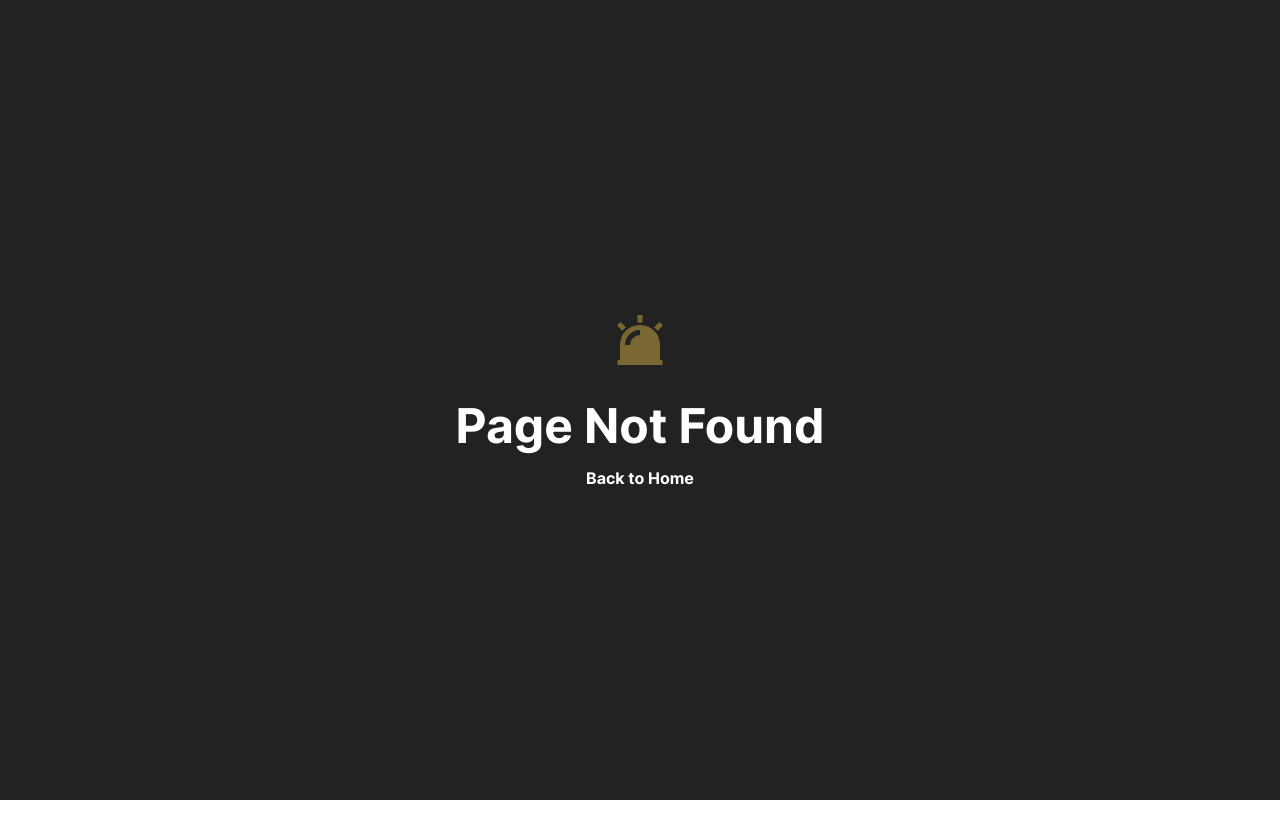
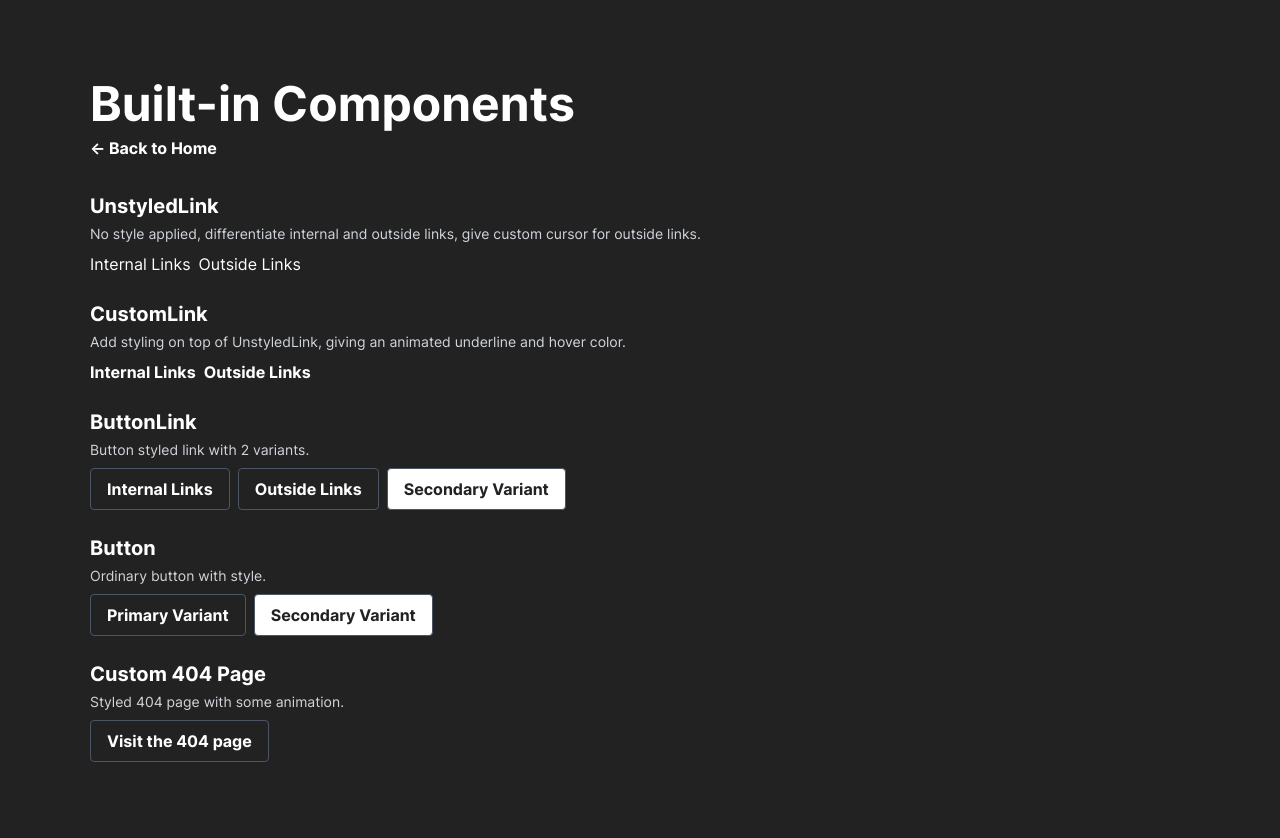
Before and after one commit to Jenis0619/ts-nextjs-tailwind-starter, a Next.js app: page /components in a window 1280 px wide. Before the commit this address had no page. Shown: the top 838 px of the page. Before the commit the page ends 800 px from the top, so only its background shows below. Built offline with nearby package versions, Linux system fonts and the light colour scheme.

Commit message:
feat: move components and add components page

```diff
--- a/src/components/Nav.tsx
+++ b/src/components/Nav.tsx
@@ -1,5 +1,5 @@
 import Link from 'next/link';
-import UnstyledLink from './UnstyledLink';
+import UnstyledLink from './links/UnstyledLink';
 
 const links = [
   { href: '/', label: 'Route' },
--- a/src/components/Seo.tsx
+++ b/src/components/Seo.tsx
@@ -2,9 +2,10 @@ import Head from 'next/head';
 import { useRouter } from 'next/router';
 
 const defaultMeta = {
-  title: 'Next.js Tailwind Starter',
-  site_name: 'Next.js Tailwind Starter',
-  description: 'A template for Next.js and Tailwindcss by Theodorus Clarence',
+  title: 'Next.js + Tailwind CSS + TypeScript Starter',
+  site_name: 'Next.js + Tailwind CSS + TypeScript Starter',
+  description:
+    ' A starter for Next.js, Tailwind CSS, and TypeScript with Absolute Import, Seo, Link component, pre-configured with Husky',
   url: 'https://theodorusclarence.com',
   image: 'https://theodorusclarence.com/favicon/large-og.jpg',
   type: 'website',
--- a/src/components/Button.tsx
+++ b/src/components/buttons/Button.tsx
@@ -3,13 +3,13 @@ import clsx from 'clsx';
 type ButtonProps = {
   children: React.ReactNode;
   className?: string;
-  variant?: 'primary' | 'secondary';
+  variants?: 'primary' | 'secondary';
 } & React.ComponentPropsWithoutRef<'button'>;
 
 export default function Button({
   children,
   className = '',
-  variant = 'primary',
+  variants = 'primary',
   ...rest
 }: ButtonProps) {
   return (
@@ -19,9 +19,9 @@ export default function Button({
         'py-2 px-4 rounded font-bold hover:text-primary-400 animated-underline',
         'border border-gray-600',
         {
-          'bg-dark text-white': variant === 'primary',
+          'bg-dark text-white': variants === 'primary',
           'bg-white text-dark hover:bg-gray-200 hover:text-dark transition-colors':
-            variant === 'secondary',
+            variants === 'secondary',
         },
         className
       )}
--- /dev/null
+++ b/src/components/links/ButtonLink.tsx
@@ -0,0 +1,31 @@
+import clsx from 'clsx';
+import UnstyledLink, { UnstyledLinkProps } from './UnstyledLink';
+
+type ButtonLinkProps = {
+  variants?: 'primary' | 'secondary';
+} & UnstyledLinkProps;
+
+export default function ButtonLink({
+  children,
+  className = '',
+  variants = 'primary',
+  ...rest
+}: ButtonLinkProps) {
+  return (
+    <UnstyledLink
+      {...rest}
+      className={clsx(
+        'py-2 px-4 inline-block rounded font-bold hover:text-primary-400 animated-underline',
+        'border border-gray-600',
+        {
+          'bg-dark text-white': variants === 'primary',
+          'bg-white text-dark hover:bg-gray-200 hover:text-dark transition-colors':
+            variants === 'secondary',
+        },
+        className
+      )}
+    >
+      {children}
+    </UnstyledLink>
+  );
+}
--- a/src/pages/404.tsx
+++ b/src/pages/404.tsx
@@ -2,7 +2,7 @@ import * as React from 'react';
 import { RiAlarmWarningFill } from 'react-icons/ri';
 
 import Seo from '@/components/Seo';
-import CustomLink from '@/components/CustomLink';
+import CustomLink from '@/components/links/CustomLink';
 
 export default function NotFoundPage() {
   return (
--- /dev/null
+++ b/src/pages/components.tsx
@@ -0,0 +1,98 @@
+import * as React from 'react';
+
+import Seo from '@/components/Seo';
+import Button from '@/components/buttons/Button';
+import CustomLink from '@/components/links/CustomLink';
+import ButtonLink from '@/components/links/ButtonLink';
+import UnstyledLink from '@/components/links/UnstyledLink';
+
+export default function ComponentsPage() {
+  return (
+    <>
+      <Seo templateTitle='Components' />
+
+      <main>
+        <section className='bg-dark'>
+          <div className='min-h-screen py-20 text-white layout'>
+            <h1>Built-in Components</h1>
+            <CustomLink className='mt-2' href='/'>
+              ← Back to Home
+            </CustomLink>
+            <ol className='mt-8 space-y-6'>
+              <li className='space-y-2'>
+                <h2 className='text-lg md:text-xl'>UnstyledLink</h2>
+                <p className='text-sm text-gray-300 !mt-1'>
+                  No style applied, differentiate internal and outside links,
+                  give custom cursor for outside links.
+                </p>
+                <div className='space-x-2'>
+                  <UnstyledLink href='/'>Internal Links</UnstyledLink>
+                  <UnstyledLink href='https://theodorusclarence.com'>
+                    Outside Links
+                  </UnstyledLink>
+                </div>
+              </li>
+              <li className='space-y-2'>
+                <h2 className='text-lg md:text-xl'>CustomLink</h2>
+                <p className='text-sm text-gray-300 !mt-1'>
+                  Add styling on top of UnstyledLink, giving an animated
+                  underline and hover color.
+                </p>
+                <div className='space-x-2'>
+                  <CustomLink href='/'>Internal Links</CustomLink>
+                  <CustomLink href='https://theodorusclarence.com'>
+                    Outside Links
+                  </CustomLink>
+                </div>
+              </li>
+              <li className='space-y-2'>
+                <h2 className='text-lg md:text-xl'>ButtonLink</h2>
+                <p className='text-sm text-gray-300 !mt-1'>
+                  Button styled link with 2 variants.
+                </p>
+                <div className='flex flex-wrap gap-2'>
+                  <ButtonLink href='/'>Internal Links</ButtonLink>
+                  <ButtonLink href='https://theodorusclarence.com'>
+                    Outside Links
+                  </ButtonLink>
+                  <ButtonLink
+                    variants='secondary'
+                    href='https://theodorusclarence.com'
+                  >
+                    Secondary Variant
+                  </ButtonLink>
+                </div>
+              </li>
+              <li className='space-y-2'>
+                <h2 className='text-lg md:text-xl'>Button</h2>
+                <p className='text-sm text-gray-300 !mt-1'>
+                  Ordinary button with style.
+                </p>
+                <div className='flex flex-wrap gap-2'>
+                  <Button onClick={() => alert('button clicked')}>
+                    Primary Variant
+                  </Button>
+                  <Button
+                    onClick={() => alert('button clicked')}
+                    variants='secondary'
+                  >
+                    Secondary Variant
+                  </Button>
+                </div>
+              </li>
+              <li className='space-y-2'>
+                <h2 className='text-lg md:text-xl'>Custom 404 Page</h2>
+                <p className='text-sm text-gray-300 !mt-1'>
+                  Styled 404 page with some animation.
+                </p>
+                <div className='flex flex-wrap gap-2'>
+                  <ButtonLink href='/404'>Visit the 404 page</ButtonLink>
+                </div>
+              </li>
+            </ol>
+          </div>
+        </section>
+      </main>
+    </>
+  );
+}
--- a/src/pages/index.tsx
+++ b/src/pages/index.tsx
@@ -1,9 +1,11 @@
 import * as React from 'react';
 
 import Seo from '@/components/Seo';
-import CustomLink from '@/components/CustomLink';
+import CustomLink from '@/components/links/CustomLink';
+import ButtonLink from '@/components/links/ButtonLink';
+import UnstyledLink from '@/components/links/UnstyledLink';
 
-export default function Home() {
+export default function HomePage() {
   return (
     <>
       <Seo templateTitle='Home' />
@@ -11,23 +13,37 @@ export default function Home() {
       <main>
         <section className='bg-dark'>
           <div className='flex flex-col items-center justify-center min-h-screen text-center text-white layout'>
-            <h1>
+            <h1 className='text-2xl md:text-4xl'>
               <CustomLink href='https://github.com/theodorusclarence/ts-nextjs-tailwind-starter'>
-                Typescript NextJS Tailwind Starter
+                Next.js + Tailwind CSS + TypeScript Starter
               </CustomLink>
             </h1>
-            <p className='mb-4'></p>
-            <a
-              target='_blank'
-              rel='noopener noreferrer'
+            <p className='mt-2 text-sm text-gray-300'>
+              A starter for Next.js, Tailwind CSS, and TypeScript with Absolute
+              Import, Seo, Link component, pre-configured with Husky{' '}
+            </p>
+
+            <ButtonLink
+              className='mt-4'
+              href='/components'
+              variants='secondary'
+            >
+              See all components
+            </ButtonLink>
+
+            <UnstyledLink
               href='https://vercel.com/new/git/external?repository-url=https%3A%2F%2Fgithub.com%2Ftheodorusclarence%2Fts-nextjs-tailwind-starter'
+              className='mt-4'
             >
               {/* eslint-disable-next-line @next/next/no-img-element */}
-              <img src='https://vercel.com/button' alt='Deploy with Vercel' />
-            </a>
-            <div className='mt-8 text-dark'>
-              <p className='text-[#ffe347]'>JIT is on</p>
-            </div>
+              <img
+                width='92'
+                height='32'
+                src='https://vercel.com/button'
+                alt='Deploy with Vercel'
+              />
+            </UnstyledLink>
+
             <footer className='absolute text-gray-500 bottom-2'>
               © {new Date().getFullYear()} By{' '}
               <CustomLink href='https://theodorusclarence.com?ref=tsnextstarter'>
```
Also changed, not shown: next-env.d.ts, src/components/links/CustomLink.tsx (renamed from src/components/CustomLink.tsx), src/components/links/UnstyledLink.tsx (renamed from src/components/UnstyledLink.tsx).
